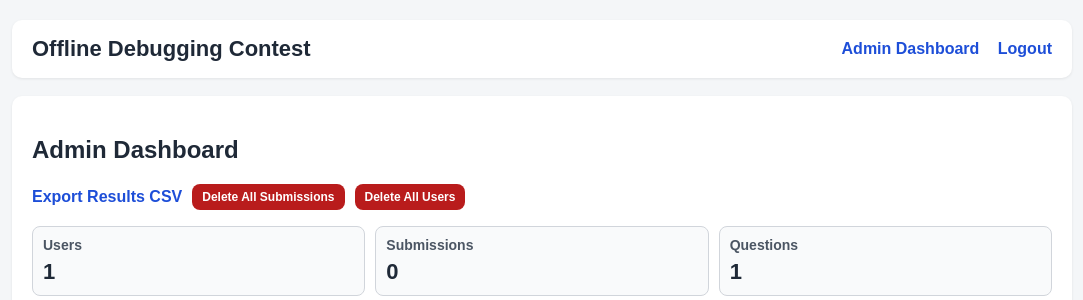
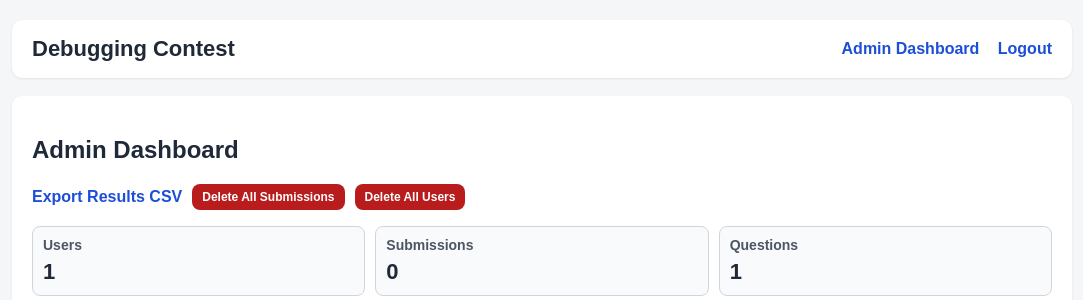
Before and after one commit to chandu278/Debugging, a Flask app: page /admin/dashboard in a window 1280 px wide. Shown: the top 300 px of the page, without its empty margins (98-1181 px from the left). Run offline with Flask 3, Linux system fonts and the light colour scheme; the visitor is signed in with stand-in values (Sample User, id 1); data comes from the database, SQL or seed files in the repository; data that the repository does not hold is empty.

Commit message:
Update contest title from 'Offline Debugging' to 'Debugging'

```diff
--- a/templates/base.html
+++ b/templates/base.html
@@ -9,7 +9,7 @@
 <body>
     <div class="container">
         <header class="topbar">
-            <h1>Offline Debugging Contest</h1>
+            <h1>Debugging Contest</h1>
             <nav>
                 {% if session.get('is_admin') %}
                     <a href="{{ url_for('admin_dashboard') }}">Admin Dashboard</a>
```
